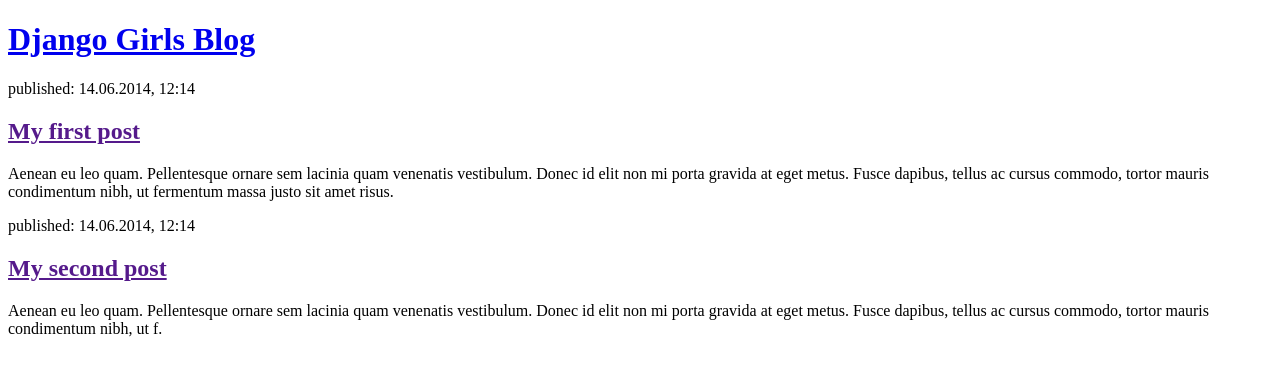
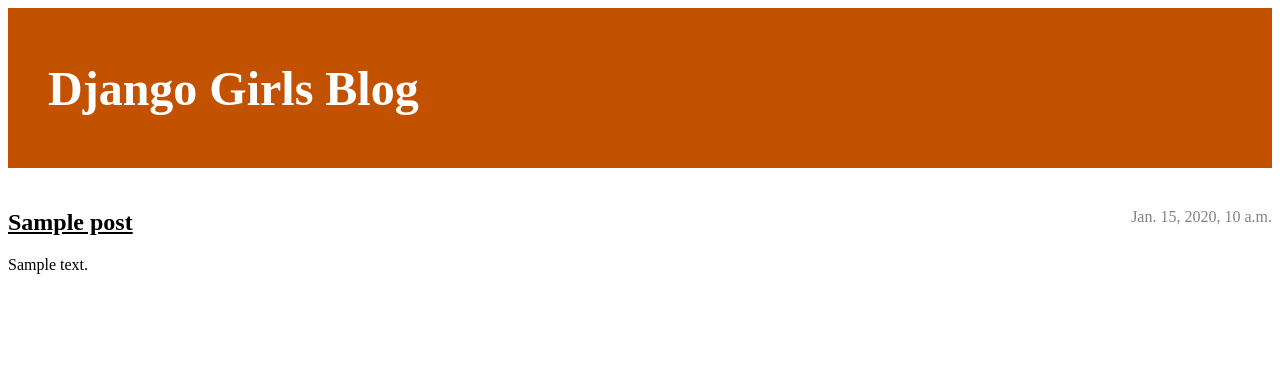
Before and after one commit to sachinsaini50/my-first-blog, a Django app: page / in a window 1280 px wide. Shown: the top 376 px of the page. Run offline with Django 5.2, Linux system fonts and the light colour scheme; tables that the repository leaves empty hold one stand-in row (values such as "Sample post").

Commit message:
Added view and template for detailed blog post as well as CSS for the site.

```diff
--- /dev/null
+++ b/mysite/blog/static/css/blog.css
@@ -0,0 +1,76 @@
+h1 a, h2 a {
+    color : #C25100;
+    font-family : 'Lobster';
+}
+
+.page-header{
+    background-color: #C25100;
+    margin-top : 0;
+    margin-bottom: 40px;
+    padding: 20px 20px 20px 40px;
+}
+
+.page-header h1,
+.page-header h1 a,
+.page-header h1 a:visited,
+.page-header h1 a:active {
+    color: #ffffff;
+    font-size: 36pt;
+    text-decoration: none;
+}
+
+h1,
+h2,
+h3,
+h4{
+    font-family : 'Lobster', cursive;
+}
+
+.date{
+    color: #828282
+}
+
+.save{
+    float: right
+}
+
+.post-form textarea,
+.post-form input {
+    width: 100%;
+}
+
+.top-menu,
+.top-menu:hover,
+.top-menu:visited {
+    color: #ffffff;
+    float: right;
+    font-size: 26pt;
+    margin-right: 20px;
+}
+
+.post {
+    margin-bottom: 70px;
+}
+
+.post h2 a,
+.post h2 a:visited {
+    color: #000000;
+}
+
+.post > .date,
+.post > .actions {
+    float: right;
+}
+
+.btn-secondary,
+.btn-secondary:visited {
+    color: #C25100;
+    background: none;
+    border-color: #C25100;
+    margin-left: 15px;
+}
+
+.btn-secondary:hover {
+    color: #FFFFFF;
+    background-color: #C25100;
+}
--- /dev/null
+++ b/mysite/blog/templates/blog/base.html
@@ -0,0 +1,27 @@
+{% load static %}
+<!DOCTYPE html>
+<html>
+    <head>
+        <title>Django Girls blog</title>
+        {% comment %} <link rel="stylesheet" href="https://cdn.jsdelivr.net/npm/bootstrap@5.3.3/dist/css/bootstrap.min.css" integrity="sha384-QWTKZyjpPEjISv5WaRU9OFeRpok6YctnYmDr5pNlyT2bRjXh0JMhjY6hW+ALEwIH" crossorigin="anonymous"> {% endcomment %}
+        {% comment %} <link rel="stylesheet" href="https://fonts.googleapis.com/css?family=Lobster&subset=latin,latin-ext"> {% endcomment %}
+        <link rel="stylesheet" href="{% static 'css/blog.css' %}">
+    </head>
+   <body>
+    {% comment %} <h1> welcome to goa</h1> {% endcomment %}
+    {% comment %} <h1> welcome to goa</h1> {% endcomment %}
+    <header class="page-header">
+      <div class="container">
+          <h1><a href="/">Django Girls Blog</a></h1>
+      </div>
+    </header>
+    <main class="container">
+        <div class="row">
+            <div class="col">
+            {% block content %}
+            {% endblock %}
+            </div>
+        </div>
+    </main>
+</body>
+</html>
--- a/mysite/blog/templates/blog/post_list.html
+++ b/mysite/blog/templates/blog/post_list.html
@@ -1,22 +1,13 @@
-<!DOCTYPE html>
-<html>
-    <head>
-        <title>Django Girls blog</title>
-    </head>
-    <body>
-        <header>
-            <h1><a href="/">Django Girls Blog</a></h1>
-        </header>
+{% extends 'blog/base.html' %}
 
-        <article>
-            <time>published: 14.06.2014, 12:14</time>
-            <h2><a href="">My first post</a></h2>
-            <p>Aenean eu leo quam. Pellentesque ornare sem lacinia quam venenatis vestibulum. Donec id elit non mi porta gravida at eget metus. Fusce dapibus, tellus ac cursus commodo, tortor mauris condimentum nibh, ut fermentum massa justo sit amet risus.</p>
+{% block content %}
+    {% for post in posts %}
+        <article class="post">
+            <time class="date">
+                {{ post.published_date }}
+            </time>
+            <h2><a href="">{{ post.title }}</a></h2>
+            <p>{{ post.text|linebreaksbr }}</p>
         </article>
-
-        <article>
-            <time>published: 14.06.2014, 12:14</time>
-            <h2><a href="">My second post</a></h2>
-            <p>Aenean eu leo quam. Pellentesque ornare sem lacinia quam venenatis vestibulum. Donec id elit non mi porta gravida at eget metus. Fusce dapibus, tellus ac cursus commodo, tortor mauris condimentum nibh, ut f.</p>
-        </article>
-    </body>
+    {% endfor %}
+{% endblock %}
--- a/mysite/blog/urls.py
+++ b/mysite/blog/urls.py
@@ -2,5 +2,6 @@ from django.urls import path
 from . import views
 
 urlpatterns = [
-    path('',views.post_list, name='post_list')
+    path('', views.post_list, name='post_list'),
+    path('post/<int:pk>/', views.post_detail, name='post_detail'),
 ]
--- a/mysite/blog/views.py
+++ b/mysite/blog/views.py
@@ -1,5 +1,13 @@
-from django.shortcuts import render
+from django.shortcuts import render, get_object_or_404
+from django.utils import timezone
+from .models import Post
 
 # Create your views here.
 def post_list(request):
-    return render(request,'blog/post_list.html',{})
+  posts = Post.objects.filter(published_date__lte= timezone.now()).order_by('published_date')
+
+  return render(request, 'blog/post_list.html', {'posts': posts})
+
+def post_detail(request, pk):
+    post = get_object_or_404(Post, pk=pk)
+    return render(request, 'blog/post_detail.html', {'post': post})
```
Also changed, not shown: mysite/mysite/settings.py (+12 -3 lines).
